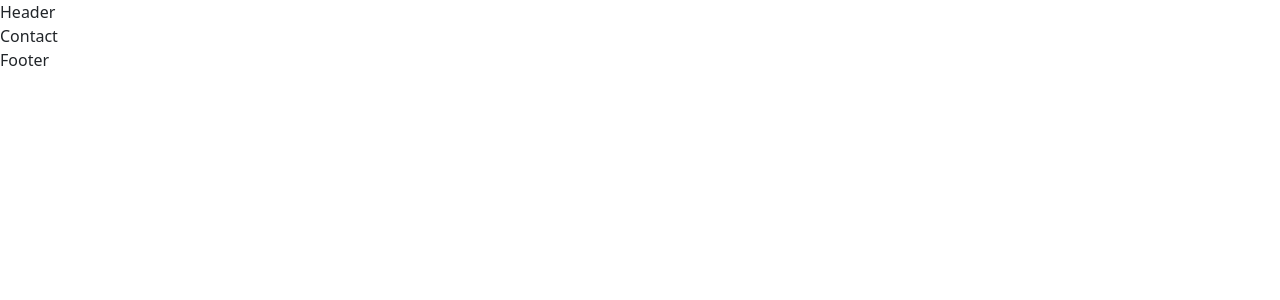
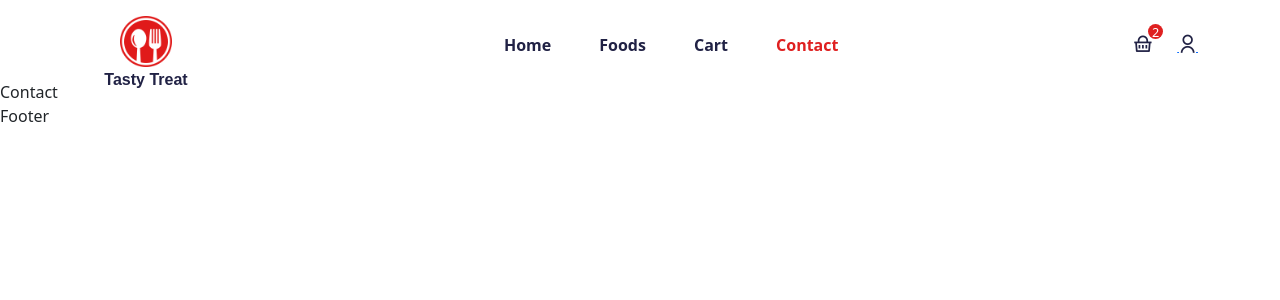
Before and after one commit to anshul45/food-delivery-app, a React (Create React App) app: page /contact in a window 1280 px wide. Shown: the top 300 px of the page. Built offline with nearby package versions, Linux system fonts and the light colour scheme; a web font is replaced by a local one.

Commit message:
created header

```diff
--- a/src/components/Header/Header.jsx
+++ b/src/components/Header/Header.jsx
@@ -1,7 +1,76 @@
-import React from "react";
+import React, { useRef } from "react";
+import { Container } from "reactstrap";
+import logo from "../../assets/images/res-logo.png";
+import { NavLink, Link } from "react-router-dom";
+import "../../styles/header.css";
+const nav__links = [
+  {
+    display: "Home",
+    path: "/home",
+  },
+  {
+    display: "Foods",
+    path: "/foods",
+  },
+  {
+    display: "Cart",
+    path: "/cart",
+  },
+  {
+    display: "Contact",
+    path: "/contact",
+  },
+];
 
 const Header = () => {
-  return <div>Header</div>;
+  const menuRef = useRef(null);
+  const toggleMenu = () => menuRef.current.classList.toggle("show__menu");
+  return (
+    <header className="header">
+      <Container>
+        <div className="nav__wrapper d-flex align-items-center justify-content-between">
+          <div className="logo">
+            <img src={logo} alt="logo" />
+            <h5>Tasty Treat</h5>
+          </div>
+          {/* ============ menu ============*/}
+
+          <div className="navigation" ref={menuRef}>
+            <div className="menu d-flex align-items-center gap-5">
+              {nav__links.map((item, index) => (
+                <NavLink
+                  onClick={toggleMenu}
+                  to={item.path}
+                  key={index}
+                  className={(navClass) =>
+                    navClass.isActive ? "active__menu" : ""
+                  }
+                >
+                  {item.display}
+                </NavLink>
+              ))}
+            </div>
+          </div>
+
+          {/* ==== nav right icons */}
+          <div className="nav__right d-flex align-items-center gap-4">
+            <span className="cart__icon">
+              <i class="ri-shopping-basket-line"></i>
+              <span className="cart__badge">2</span>
+            </span>
+            <span className="user">
+              <Link to="/login">
+                <i class="ri-user-line"></i>
+              </Link>
+            </span>
+            <span className="mobile__menu" onClick={toggleMenu}>
+              <i class="ri-menu-line"></i>
+            </span>
+          </div>
+        </div>
+      </Container>
+    </header>
+  );
 };
 
 export default Header;
--- /dev/null
+++ b/src/styles/header.css
@@ -0,0 +1,139 @@
+.header{
+    width: 100%;
+    height: 80px;
+    line-height: 80px;
+
+}
+
+.logo{
+    text-align: center;
+}
+
+.logo img{
+width: calc(100% - 60%);
+object-fit: contain;
+}
+
+.logo h5{
+    font-weight: 600;
+    font-size: 1rem;
+    color: #212245;
+    margin-top: -10px;
+    margin-bottom: 0;
+}
+
+.menu a{
+    font-weight: 600;
+    font-size: 1rem;
+    color: #212245;
+    transition: 0.3s;
+    text-decoration: none;
+}
+
+.menu a:hover{
+    color:#df2020
+}
+
+.active__menu{
+    color: #df2020 !important;
+}
+
+.cart__icon i ,.user i, .mobile__menu i{
+    font-size: 1.3rem;
+    color: #212245;
+    cursor: pointer;
+}
+
+.cart__icon {
+    position: relative;
+}
+
+.cart__badge{
+    position: absolute;
+    top: 20px;
+    right: -10px;
+    background: #df2020;
+    color: #fff;
+    width: 15px;
+    height: 15px;
+    border-radius: 50%;
+    font-size: .8rem;
+    font-weight: 500;
+    display: flex;
+    align-items: center;
+    justify-content: center;
+}
+
+.mobile__menu {
+    font-weight: 600;
+    display: none;
+}
+
+.header__shrink{
+    position: sticky;
+    top: 0;
+    left: 0;
+    box-shadow: 5px 5px 15px -5px #fde4e4;
+}
+
+@media only screen and (max-width:992px) {
+
+    .logo img{
+        width: calc(100%  - 70%);
+    }
+    .logo h5{
+        font-size: 0.8rem;
+        margin-top: -15px;
+    }
+
+    .navigation{
+        position: fixed;
+        top: 0;
+        left:0;
+        width: 100%;
+        height: 100%;
+        background: rgba(0,0,0,0.425);
+        z-index: 99;
+        display: none;
+    }
+    .menu{
+        position: absolute;
+        top: 0;
+        right: 0;
+        width: 250px;
+        height: 100%;
+        background: #fff;
+        flex-direction: column;
+        justify-content: center;
+        align-items: center;
+        z-index: 100;
+        line-height: 20px;
+    }
+
+    .menu a{
+        font-size: .9rem;
+    }
+    .mobile__menu{
+        display: block;
+    }
+
+    .cart__icon i, .user i, .mobile__menu i{
+font-size: 1rem;
+    }
+
+    .show__menu{
+        display: block;
+    }
+}
+
+@media only screen  and (max-width:768px){
+    .header{
+        width: 100%;
+        height: 50px;
+        line-height: 50px;
+
+    }
+    .logo h5{
+        margin-top: 0px;
+    }
+}
```
Also changed, not shown: src/components/Helmet/Helmet.jsx (added, +8 -0 lines).
